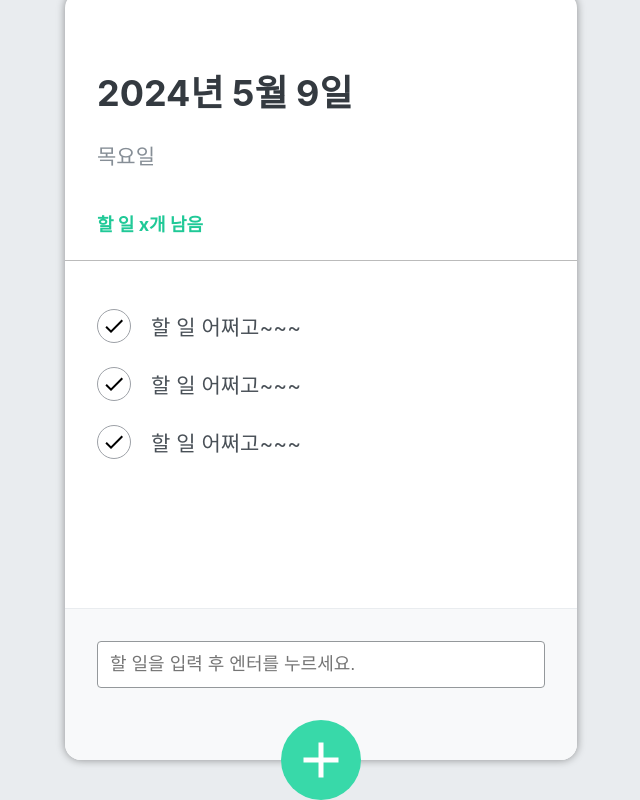
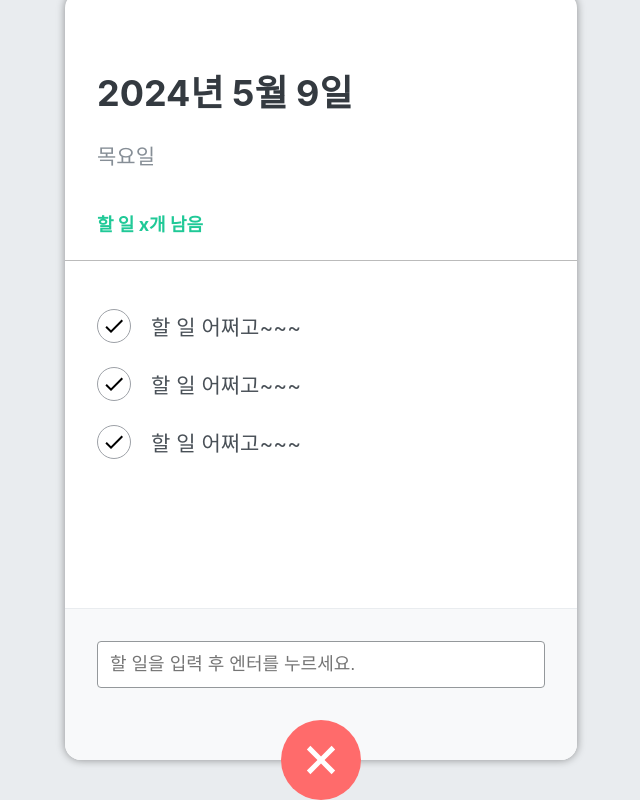
Before and after one commit to dudtjq/QueryDSL-study20240527, a React (Create React App) app in the folder react-todo-app202405/: page / in a window 1280 px wide. Both pictures are taken after a click on the button 640 px from the left and 864 px from the top of the page. Shown: the part 104-904 px from the top of the page, without its empty margins (319-959 px from the left). Built offline with nearby package versions, Linux system fonts and the light colour scheme.

Commit message:
할 일 추가 아이콘 이벤트 스타일 처리

```diff
--- a/react-todo-app202405/src/components/TodoInput.js
+++ b/react-todo-app202405/src/components/TodoInput.js
@@ -1,17 +1,36 @@
-import React from 'react';
+import React, { useState } from 'react';
 import '../scss/TodoInput.scss';
 import { MdAdd } from 'react-icons/md';
+import cn from 'classnames';
 
 const TodoInput = () => {
+  // 입력 창이 열리는 여부를 표현 하는 상태값
+  const [open, setOpen] = useState(false);
+
+  // 버튼 클릭 시 이벤트
+  // 논리 반전 이용하기!
+  const onToggle = () => {
+    setOpen(!open);
+  };
+
   return (
     <>
-      <div className="form-wrapper">
-        <form className="insert-form">
-          <input type="text" placeholder="할 일을 입력 후 엔터를 누르세요." />
-        </form>
-      </div>
-
-      <button className="insert-btn">
+      {open && (
+        <div className="form-wrapper">
+          <form className="insert-form">
+            <input type="text" placeholder="할 일을 입력 후 엔터를 누르세요." />
+          </form>
+        </div>
+      )}
+      {/*
+        cn() : 첫번째 파라미터는 항상 유지할 default 클래스
+        두번째 파라미터는 논리 상태값
+        => 논리 상태값이 true일 경우 해당 클래스 추가
+        false일 경우 제거.
+        {클래스이름: 논리값},
+        클래스 이름 지정 안할 시 변수명이 클래스 이름으로 사용됨.
+      */}
+      <button className={cn('insert-btn', { open })} onClick={onToggle}>
         <MdAdd />
       </button>
     </>
```
Also changed, not shown: react-todo-app202405/src/logo.svg (added).
